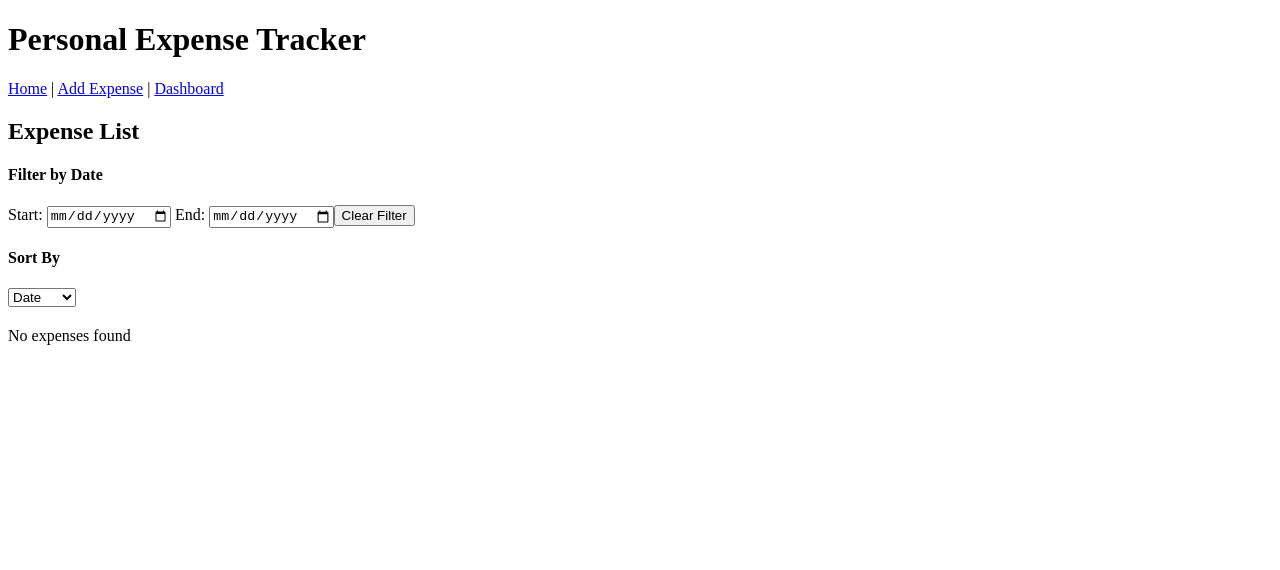
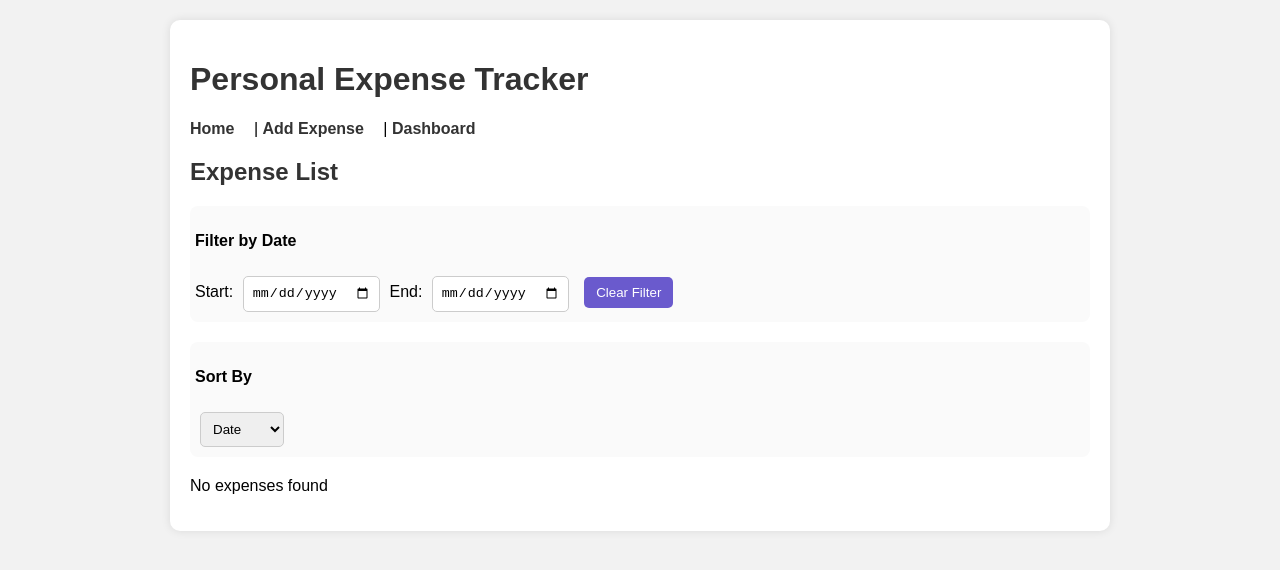
Before and after one commit to PatcharaV2/personal-expense-tracker, a React app: page / in a window 1280 px wide. Shown: the top 570 px of the page. Built offline with nearby package versions, Linux system fonts and the light colour scheme; the HTML template or start-up script is replaced by a standard one.

Commit message:
Enchance UI

```diff
--- a/src/App.jsx
+++ b/src/App.jsx
@@ -7,10 +7,10 @@ import Dashboard from "./pages/Dashboard";
 const App = () => {
   return (
     <Router>
-      <div>
+      <div className="container">
         <h1>Personal Expense Tracker</h1>
 
-        <nav style={{ marginBottom: "20px" }}>
+        <nav style={{ marginBottom: "20px"}}>
           <Link to="/">Home</Link> |{" "}
           <Link to="/add">Add Expense</Link> |{" "}
           <Link to="/dashboard">Dashboard</Link>
--- a/src/main.jsx
+++ b/src/main.jsx
@@ -1,8 +1,9 @@
 import React from 'react'
-import ReactDOM from "react-dom/client";
 import App from './App.jsx'
 import { ExpenseProvider } from "./context/ExpenseContext";
 import { createRoot } from 'react-dom/client';
+import "./styles/style.css";
+
 
 createRoot(document.getElementById('root')).render(
   <React.StrictMode>
--- a/src/pages/AddExpense.jsx
+++ b/src/pages/AddExpense.jsx
@@ -38,7 +38,7 @@ const AddExpense = () => {
             <h2>Add Expense</h2>
 
             <form onSubmit={handleSubmit}>
-                <div>
+                <div className="form-group">
                     <label>Amount (บาท): </label>
                     <input
                         type="number"
@@ -48,7 +48,7 @@ const AddExpense = () => {
                     />
                 </div>
 
-                <div>
+                <div className="form-group">
                     <label>Category: </label>
                     <select
                         name="category"
@@ -64,7 +64,7 @@ const AddExpense = () => {
                     </select>
                 </div>
 
-                <div>
+                <div className="form-group">
                     <label>Date: </label>
                     <input
                         type="date"
@@ -74,7 +74,7 @@ const AddExpense = () => {
                     />
                 </div>
 
-                <div>
+                <div className="form-group">
                     <label>Note: </label>
                     <input
                         type="text"
--- a/src/pages/Home.jsx
+++ b/src/pages/Home.jsx
@@ -8,16 +8,16 @@ const Home = () => {
     const [sortType, setSortType] = useState("date");
 
     const filteredExpenses = expenses.filter((item) => {
-        if(!startDate || !endDate) return true;
+        if (!startDate || !endDate) return true;
 
         const itemDate = new Date(item.date);
         return itemDate >= new Date(startDate) && itemDate <= new Date(endDate);
     });
 
-    const sortedExpenses = [...filteredExpenses].sort((a, b) =>{
-        if(sortType === "amount") {
+    const sortedExpenses = [...filteredExpenses].sort((a, b) => {
+        if (sortType === "amount") {
             return b.amount - a.amount;
-        }else {
+        } else {
             return new Date(b.date) - new Date(a.date);
         }
     });
@@ -26,7 +26,7 @@ const Home = () => {
         <div>
             <h2>Expense List</h2>
 
-      <div style={{ marginBottom: "20px" }}>
+            <div className="filter-box">
                 <h4>Filter by Date</h4>
 
                 <label>Start: </label>
@@ -53,7 +53,7 @@ const Home = () => {
                 </button>
             </div>
 
-      <div style={{ marginBottom: "20px" }}>
+            <div className="filter-box">
                 <h4>Sort By</h4>
 
                 <select
@@ -71,7 +71,7 @@ const Home = () => {
                 {sortedExpenses.map((item) => (
                     <li key={item.id}>
                         {item.date} - {item.category} - {item.amount} บาท
-            <button onClick={() => deleteExpense(item.id)}>
+                        <button className="delete-button" onClick={() => deleteExpense(item.id)}>
                             Delete
                         </button>
                     </li>
--- /dev/null
+++ b/src/styles/style.css
@@ -0,0 +1,84 @@
+body {
+    font-family: Arial, Helvetica, sans-serif;
+    background-color: #f2f2f2;
+    margin: 0;
+    padding: 0;
+}
+
+.container {
+    max-width: 900px;
+    margin: 20px auto;
+    padding: 20px;
+    background: white;
+    border-radius: 10px;
+    box-shadow: 0 0 10px rgba(0, 0, 0, 0.1);
+}
+
+nav {
+    margin-bottom: 20px;
+}
+
+nav a {
+    text-decoration: none;
+    margin-right: 15px;
+    color: #333;
+    font-weight: bold;
+}
+
+h1,
+h2,
+h3 {
+    color: #333;
+}
+
+button {
+    padding: 8px 12px;
+    margin-left: 10px;
+    border: none;
+    background: #6a5acd;
+    color: white;
+    border-radius: 5px;
+    cursor: pointer;
+}
+
+button:hover {
+    background: #5a4ac7;
+}
+
+input,
+select {
+    padding: 8px;
+    margin: 5px;
+    border-radius: 5px;
+    border: 1px solid #ccc;
+}
+
+.form-group {
+    margin-bottom: 10px;
+}
+
+.expense-card {
+    background: #fafafa;
+    padding: 10px;
+    margin-bottom: 10px;
+    border-radius: 8px;
+    display: flex;
+    justify-content: space-between;
+    align-items: center;
+}
+
+.filter-box {
+    background: #fafafa;
+    padding: 5px;
+    border-radius: 8px;
+    margin-bottom: 20px;
+}
+
+.delete-button {
+    padding: 5px;
+    margin-top: 4px;
+}
+
+.edit-button{
+
+}
```
Lines whose indentation alone changed are shown as unchanged.
